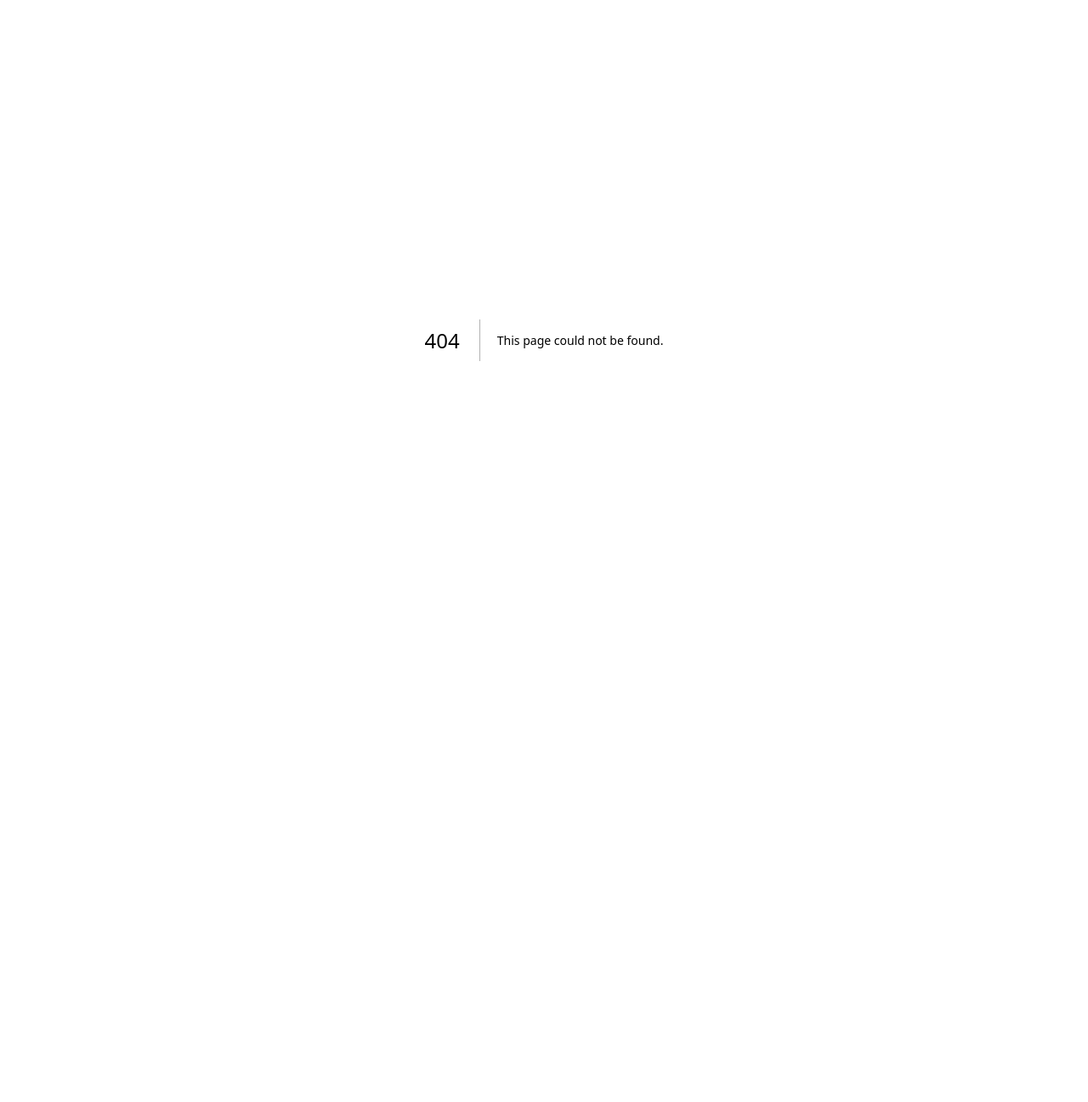
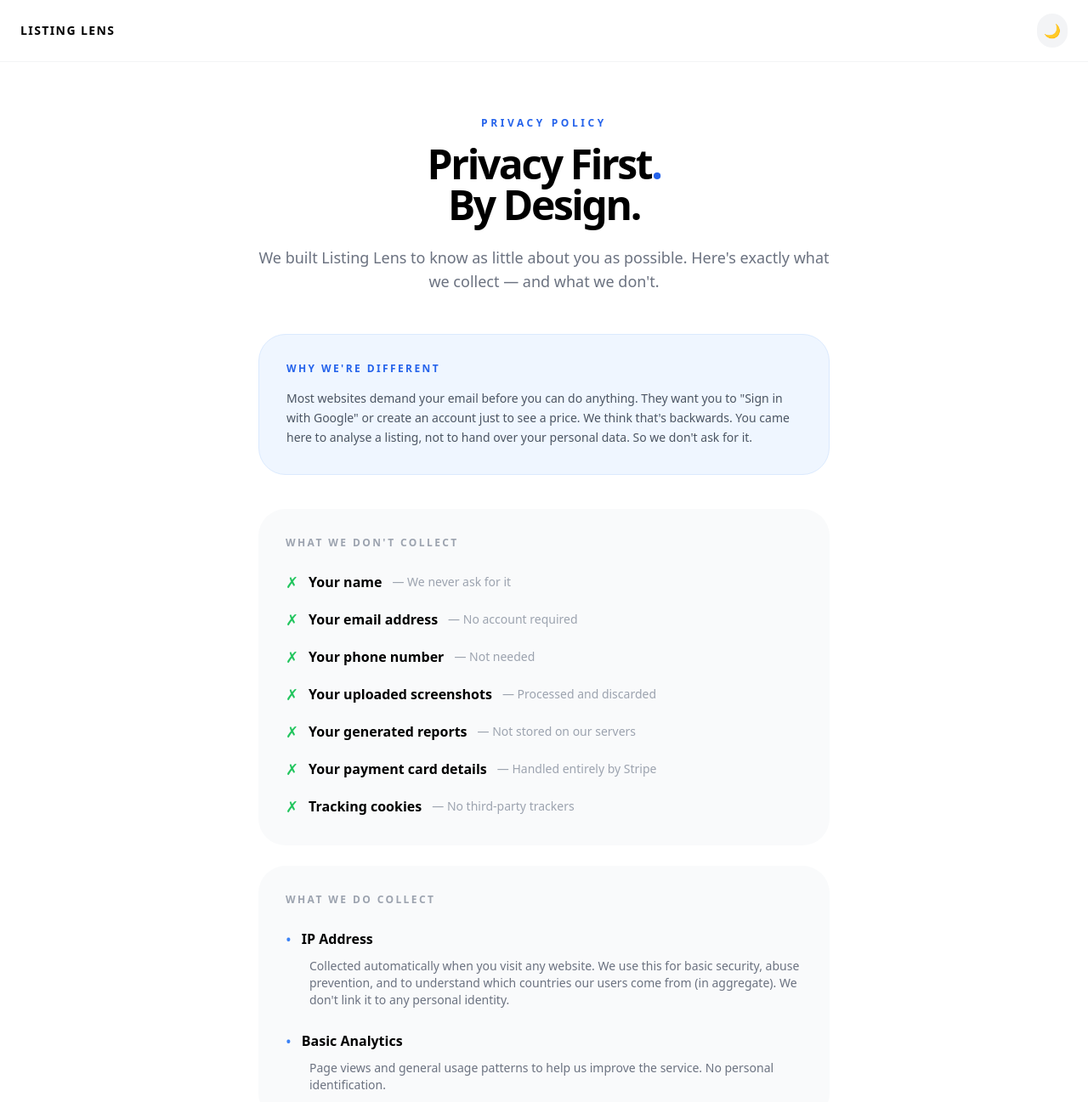
Before and after one commit to 1973Studio/listinglens-production, a Next.js app: page /privacy in a window 1280 px wide. Before the commit this address had no page. Shown: the top 1297 px of the page at 85% size. Before the commit the page ends 800 px from the top, so only its background shows below. Built offline with nearby package versions, Linux system fonts and the light colour scheme.

Commit message:
Add files via upload

```diff
--- /dev/null
+++ b/app/privacy/page.tsx
@@ -0,0 +1,168 @@
+'use client';
+
+import React, { useState } from 'react';
+
+export default function Privacy() {
+  const [darkMode, setDarkMode] = useState(false);
+
+  const cardBg = darkMode ? '#18181b' : '#ffffff';
+  const border = darkMode ? '#27272a' : '#e7e5e4';
+  const muted = darkMode ? '#a1a1aa' : '#78716c';
+
+  return (
+    <div className={`min-h-screen ${darkMode ? 'bg-gray-900' : 'bg-white'} flex flex-col selection:bg-blue-100 transition-colors duration-300`}>
+
+      {/* HEADER */}
+      <header className={`sticky top-0 ${darkMode ? 'bg-gray-900/90' : 'bg-white/90'} backdrop-blur-sm border-b ${darkMode ? 'border-gray-800' : 'border-gray-100'} px-6 py-4 flex justify-between items-center z-40`}>
+        <a href="/" className="flex items-center gap-3">
+          <span className={`text-sm font-black tracking-widest uppercase ${darkMode ? 'text-white' : ''}`}>LISTING LENS</span>
+        </a>
+        <div className="flex items-center gap-3">
+          <button
+            onClick={() => setDarkMode(!darkMode)}
+            className={`p-2 rounded-full transition-all ${darkMode ? 'bg-gray-800 text-yellow-400' : 'bg-gray-100 text-gray-600'}`}
+            aria-label="Toggle dark mode"
+          >
+            {darkMode ? '☀️' : '🌙'}
+          </button>
+        </div>
+      </header>
+
+      <main className="flex-1 flex flex-col items-center px-6 py-16">
+
+        <div className="w-full max-w-2xl">
+
+          {/* HERO */}
+          <div className="text-center mb-12">
+            <p className="text-xs font-black text-blue-600 uppercase tracking-[0.3em] mb-4">Privacy Policy</p>
+            <h1 className={`text-4xl md:text-5xl font-black tracking-tighter leading-tight mb-6 ${darkMode ? 'text-white' : ''}`}>
+              Privacy First<span className="text-blue-600">.</span><br/>By Design.
+            </h1>
+            <p className={`text-lg ${darkMode ? 'text-gray-400' : 'text-gray-500'}`}>
+              We built Listing Lens to know as little about you as possible. Here's exactly what we collect — and what we don't.
+            </p>
+          </div>
+
+          {/* THE DIFFERENCE */}
+          <div className={`p-8 rounded-[2rem] mb-10 ${darkMode ? 'bg-blue-900/20 border border-blue-800' : 'bg-blue-50 border border-blue-100'}`}>
+            <h2 className="text-xs font-black text-blue-600 uppercase tracking-[0.2em] mb-4">Why We're Different</h2>
+            <p className={`text-sm leading-relaxed ${darkMode ? 'text-gray-300' : 'text-gray-600'}`}>
+              Most websites demand your email before you can do anything. They want you to "Sign in with Google" or create an account just to see a price. We think that's backwards. You came here to analyse a listing, not to hand over your personal data. So we don't ask for it.
+            </p>
+          </div>
+
+          {/* WHAT WE DON'T COLLECT */}
+          <div className={`p-8 rounded-[2rem] mb-6 ${darkMode ? 'bg-gray-800' : 'bg-gray-50'}`}>
+            <h2 className={`text-xs font-black uppercase tracking-[0.2em] mb-6 ${darkMode ? 'text-gray-500' : 'text-gray-400'}`}>What We Don't Collect</h2>
+            <div className="space-y-4">
+              {[
+                { item: 'Your name', note: 'We never ask for it' },
+                { item: 'Your email address', note: 'No account required' },
+                { item: 'Your phone number', note: 'Not needed' },
+                { item: 'Your uploaded screenshots', note: 'Processed and discarded' },
+                { item: 'Your generated reports', note: 'Not stored on our servers' },
+                { item: 'Your payment card details', note: 'Handled entirely by Stripe' },
+                { item: 'Tracking cookies', note: 'No third-party trackers' },
+              ].map((row, i) => (
+                <div key={i} className="flex items-center gap-3">
+                  <span className="text-green-500 text-lg">✗</span>
+                  <span className={`font-bold ${darkMode ? 'text-white' : ''}`}>{row.item}</span>
+                  <span className={`text-sm ${darkMode ? 'text-gray-500' : 'text-gray-400'}`}>— {row.note}</span>
+                </div>
+              ))}
+            </div>
+          </div>
+
+          {/* WHAT WE DO COLLECT */}
+          <div className={`p-8 rounded-[2rem] mb-10 ${darkMode ? 'bg-gray-800' : 'bg-gray-50'}`}>
+            <h2 className={`text-xs font-black uppercase tracking-[0.2em] mb-6 ${darkMode ? 'text-gray-500' : 'text-gray-400'}`}>What We Do Collect</h2>
+            <div className="space-y-6">
+              <div>
+                <div className="flex items-center gap-3 mb-2">
+                  <span className="text-blue-500 text-lg">•</span>
+                  <span className={`font-bold ${darkMode ? 'text-white' : ''}`}>IP Address</span>
+                </div>
+                <p className={`text-sm ml-7 ${darkMode ? 'text-gray-400' : 'text-gray-500'}`}>
+                  Collected automatically when you visit any website. We use this for basic security, abuse prevention, and to understand which countries our users come from (in aggregate). We don't link it to any personal identity.
+                </p>
+              </div>
+              <div>
+                <div className="flex items-center gap-3 mb-2">
+                  <span className="text-blue-500 text-lg">•</span>
+                  <span className={`font-bold ${darkMode ? 'text-white' : ''}`}>Basic Analytics</span>
+                </div>
+                <p className={`text-sm ml-7 ${darkMode ? 'text-gray-400' : 'text-gray-500'}`}>
+                  Page views and general usage patterns to help us improve the service. No personal identification.
+                </p>
+              </div>
+            </div>
+          </div>
+
+          {/* STRIPE */}
+          <div className={`p-8 rounded-[2rem] mb-10 border-2 ${darkMode ? 'bg-gray-800 border-gray-700' : 'bg-white border-gray-100'}`}>
+            <h2 className={`text-xs font-black uppercase tracking-[0.2em] mb-4 ${darkMode ? 'text-gray-500' : 'text-gray-400'}`}>Payment Processing</h2>
+            <p className={`text-sm leading-relaxed mb-4 ${darkMode ? 'text-gray-300' : 'text-gray-600'}`}>
+              When you purchase a report, you're redirected to <strong>Stripe</strong> — a trusted, PCI-compliant payment processor used by millions of businesses worldwide. Stripe collects your payment details directly. We never see your card number, and Stripe doesn't share your personal information with us.
+            </p>
+            <p className={`text-sm ${darkMode ? 'text-gray-400' : 'text-gray-500'}`}>
+              For more information, see <a href="https://stripe.com/au/privacy" target="_blank" rel="noopener noreferrer" className="text-blue-600 underline">Stripe's Privacy Policy</a>.
+            </p>
+          </div>
+
+          {/* DATA RETENTION */}
+          <div className={`p-8 rounded-[2rem] mb-10 ${darkMode ? 'bg-gray-800' : 'bg-gray-50'}`}>
+            <h2 className={`text-xs font-black uppercase tracking-[0.2em] mb-4 ${darkMode ? 'text-gray-500' : 'text-gray-400'}`}>Data Retention</h2>
+            <p className={`text-sm leading-relaxed ${darkMode ? 'text-gray-300' : 'text-gray-600'}`}>
+              Screenshots you upload are processed in real-time and automatically deleted within 5 minutes. Reports are delivered directly to you and are not retained on our servers. If you want to keep your report, save it or print it — we won't have a copy.
+            </p>
+          </div>
+
+          {/* FUTURE CHANGES */}
+          <div className={`p-8 rounded-[2rem] mb-10 ${darkMode ? 'bg-gray-800' : 'bg-gray-50'}`}>
+            <h2 className={`text-xs font-black uppercase tracking-[0.2em] mb-4 ${darkMode ? 'text-gray-500' : 'text-gray-400'}`}>Future Features</h2>
+            <p className={`text-sm leading-relaxed ${darkMode ? 'text-gray-300' : 'text-gray-600'}`}>
+              We may introduce optional accounts in the future for users who want to save their reports. This will always be opt-in. If we ever change how we handle data, we'll update this policy and make it clear.
+            </p>
+          </div>
+
+          {/* CONTACT */}
+          <div className="text-center">
+            <h2 className={`text-lg font-black mb-2 ${darkMode ? 'text-white' : ''}`}>Questions?</h2>
+            <p className={`text-sm ${darkMode ? 'text-gray-400' : 'text-gray-500'} mb-4`}>
+              If you have any questions about our privacy practices, get in touch.
+            </p>
+            <a href="mailto:hello@listinglens.app" className="text-blue-600 font-bold text-sm">hello@listinglens.app</a>
+          </div>
+
+          {/* LAST UPDATED */}
+          <p className={`text-center text-xs mt-12 ${darkMode ? 'text-gray-600' : 'text-gray-400'}`}>
+            Last updated: February 2026
+          </p>
+
+        </div>
+      </main>
+
+      {/* FOOTER */}
+      <footer style={{ backgroundColor: cardBg, borderTop: '1px solid ' + border, padding: '24px 0' }}>
+        <div style={{ maxWidth: 800, margin: '0 auto', padding: '0 16px' }}>
+          <div style={{ display: 'flex', justifyContent: 'center', flexWrap: 'wrap', gap: 24, fontSize: 14 }}>
+            {[
+              { label: 'FAQ', href: '/faq' },
+              { label: 'Pricing', href: '/pricing' },
+              { label: 'About', href: '/about' },
+              { label: 'API', href: '/partners' },
+              { label: 'Privacy', href: '/privacy' },
+              { label: 'Terms', href: '/terms' },
+              { label: 'Say Hello', href: '/contact' },
+            ].map(l => (
+              <a key={l.label} href={l.href} style={{ color: muted, textDecoration: 'none' }}>{l.label}</a>
+            ))}
+          </div>
+          <p style={{ textAlign: 'center', fontSize: 12, marginTop: 16, color: muted }}>
+            © 2026 Listing Lens
+          </p>
+        </div>
+      </footer>
+    </div>
+  );
+}
```
